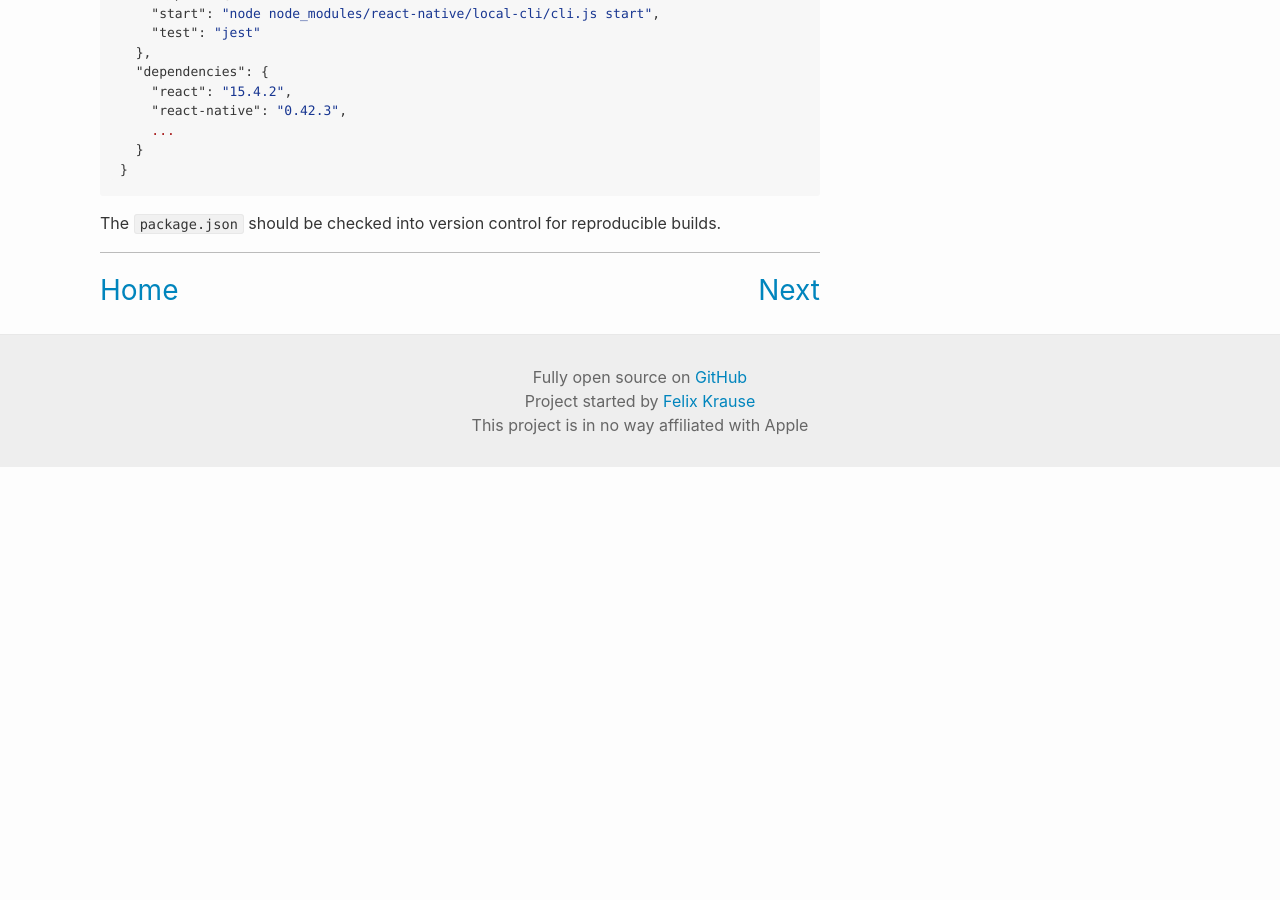
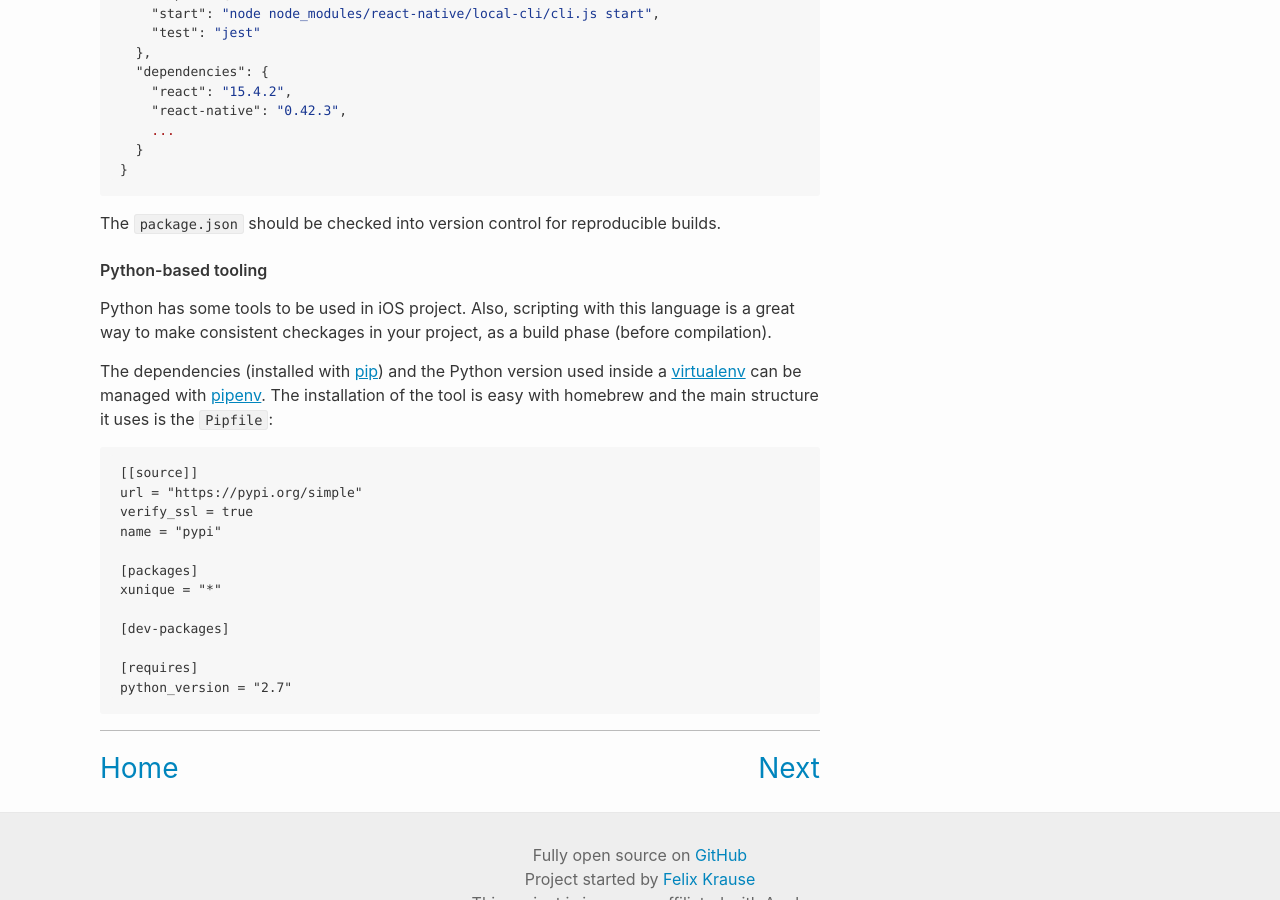
Before and after one commit to ios-factor/ios-factor.com, a Jekyll site: the page built from factors/dependencies.md, in a window 1280 px wide and 900 px high, scrolled down 1755 px. Built offline with Jekyll 4.4.1, drawn with Linux system fonts in a browser that asks for light colours; before the commit the page ends 2222 px from its top, so only the background shows below that.

Commit message:
Adding section for Python-based tooling
Section in dependencies describing how is the structure of a Pipfile and how to use pipenv to manage python dependencies for ios projects.

````diff
--- a/factors/dependencies.md
+++ b/factors/dependencies.md
@@ -59,3 +59,24 @@ JavaScript based iOS apps (e.g. React Native) make use of a `package.json` file
 ```
 
 The `package.json` should be checked into version control for reproducible builds.
+
+#### Python-based tooling
+
+Python has some tools to be used in iOS project. Also, scripting with this language is a great way to make consistent checkages in your project, as a build phase (before compilation).
+
+The dependencies (installed with [pip](https://pypi.org/project/pip/)) and the Python version used inside a [virtualenv](https://virtualenv.pypa.io/) can be managed with [pipenv](https://github.com/pypa/pipenv). The installation of the tool is easy with homebrew and the main structure it uses is the `Pipfile`:
+
+```
+[[source]]
+url = "https://pypi.org/simple"
+verify_ssl = true
+name = "pypi"
+
+[packages]
+xunique = "*"
+
+[dev-packages]
+
+[requires]
+python_version = "2.7"
+```
````
